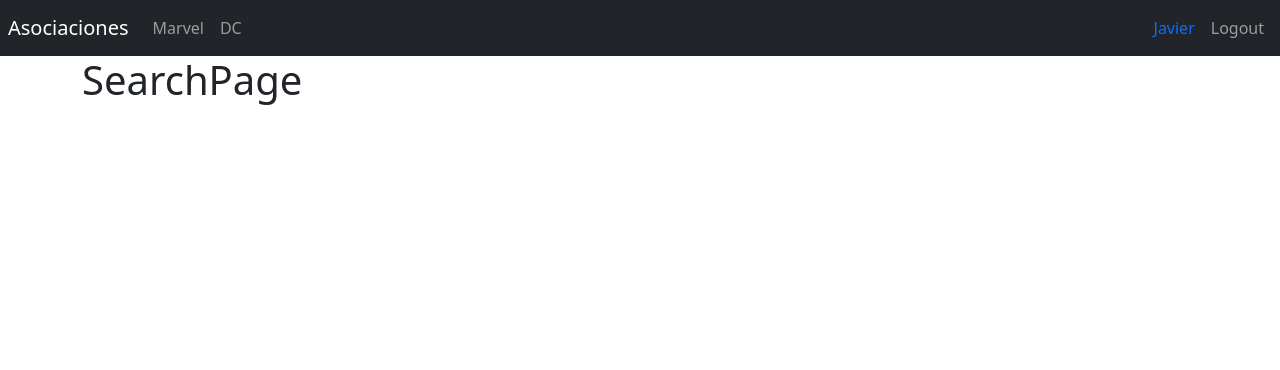
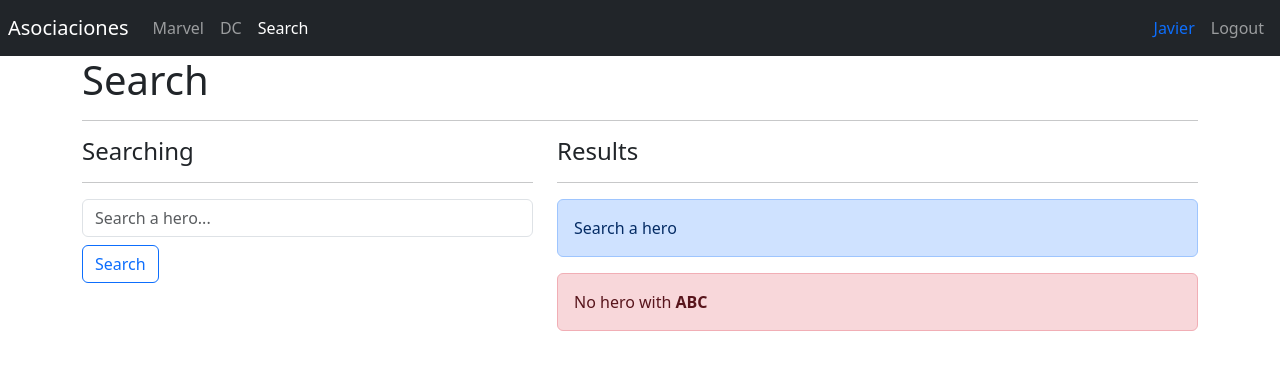
Before and after one commit to javierangosto/heroes-app, a React (Vite) app: page /search in a window 1280 px wide. Shown: the top 370 px of the page. Built offline with nearby package versions, Linux system fonts and the light colour scheme.

Commit message:
Search Page created

```diff
--- a/index.html
+++ b/index.html
@@ -4,6 +4,7 @@
     <meta charset="UTF-8" />
     <meta name="viewport" content="width=device-width, initial-scale=1.0" />
     <link href="https://cdn.jsdelivr.net/npm/bootstrap@5.3.0-alpha1/dist/css/bootstrap.min.css" rel="stylesheet" integrity="sha384-GLhlTQ8iRABdZLl6O3oVMWSktQOp6b7In1Zl3/Jr59b6EGGoI1aFkw7cmDA6j6gD" crossorigin="anonymous">
+    <link rel="stylesheet" href="https://cdnjs.cloudflare.com/ajax/libs/animate.css/4.1.1/animate.min.css" />
     <title>HeroesApp</title>
   </head>
   <body>
--- a/src/heroes/components/HeroCard.jsx
+++ b/src/heroes/components/HeroCard.jsx
@@ -20,7 +20,7 @@
     const heroImageUrl = `/assets/heroes/${ id }.jpg`;
 
     return (
-        <div className="col">
+        <div className="col animate__animated animate__fadeIn">
             <div className="card">
 
                 <div className="row no-gutters">
--- a/src/heroes/pages/HeroPage.jsx
+++ b/src/heroes/pages/HeroPage.jsx
@@ -24,7 +24,7 @@
 
     return (
         <div className="row mt-5">
-            <div className="col-4">
+            <div className="col-4 animate__animated animate__fadeInLeft">
                 <img src={ heroImageUrl } alt={ hero.superhero } className="img-thumbnail" />
             </div>
 
--- a/src/heroes/pages/SearchPage.jsx
+++ b/src/heroes/pages/SearchPage.jsx
@@ -1,8 +1,46 @@
-
-
+import { HeroCard } from "../components";
 
 export const SearchPage = () => {
     return (
-        <h1>SearchPage</h1>
+        <>
+
+            <h1>Search</h1>
+            <hr/>
+
+            <div className="row">
+                <div className="col-5">
+                    <h4>Searching</h4>
+                    <hr/>
+                    <form>
+                        <input
+                            type="text"
+                            placeholder="Search a hero..."
+                            className="form-control"
+                            name="searchText"
+                            autoComplete="off"
+                        / >
+                        <button
+                            className="btn btn-outline-primary mt-2"
+                        >
+                            Search
+                        </button>
+                    </form>
+                </div>
+
+                <div className="col-7">
+                    <h4>Results</h4>
+                    <hr/>
+
+                    <div className="alert alert-primary">
+                        Search a hero
+                    </div>
+                    <div className="alert alert-danger">
+                        No hero with <b>ABC</b>
+                    </div>
+
+                    {/* <HeroCard /> */}
+                </div>
+            </div>
+        </>
     )
 }
--- a/src/ui/components/Navbar.jsx
+++ b/src/ui/components/Navbar.jsx
@@ -38,6 +38,13 @@
                     >
                         DC
                     </NavLink>
+
+                    <NavLink
+                        className = { ({ isActive }) => `nav-item nav-link ${ isActive ? 'active' : ''}`}
+                        to="/search"
+                    >
+                        Search
+                    </NavLink>
                 </div>
             </div>
 
```
